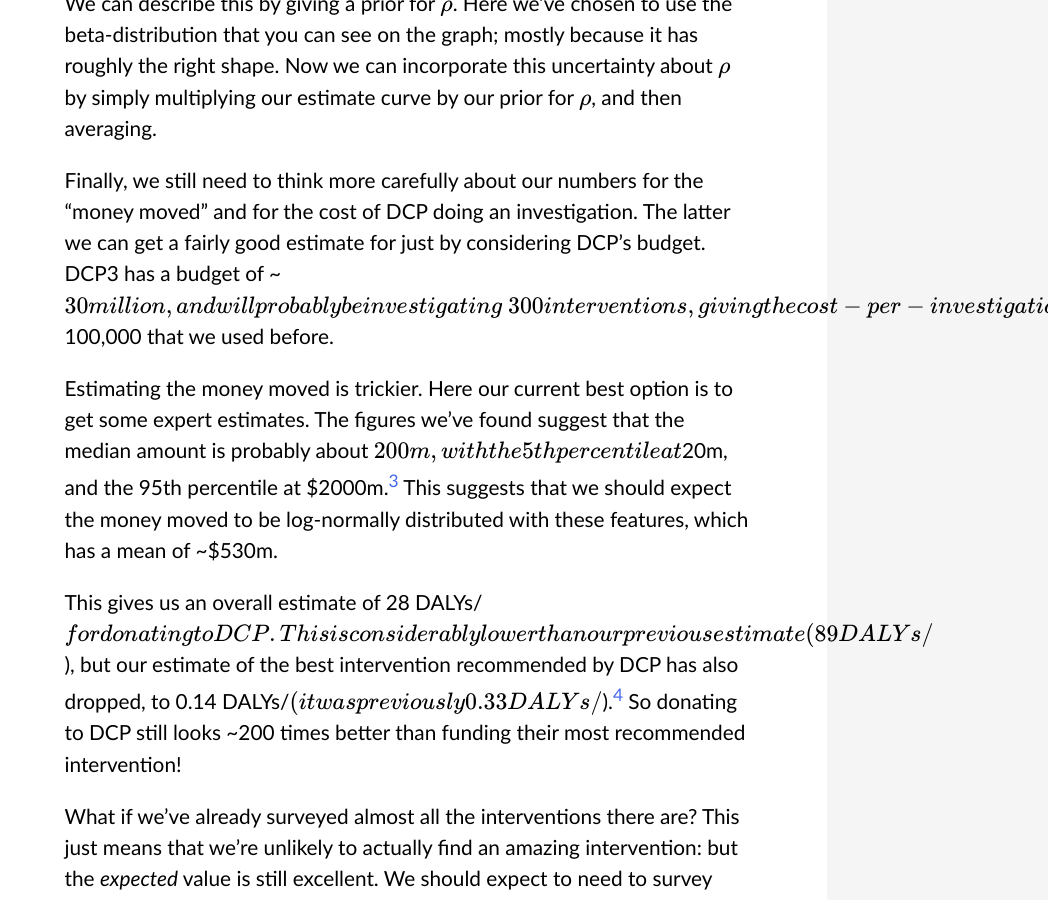
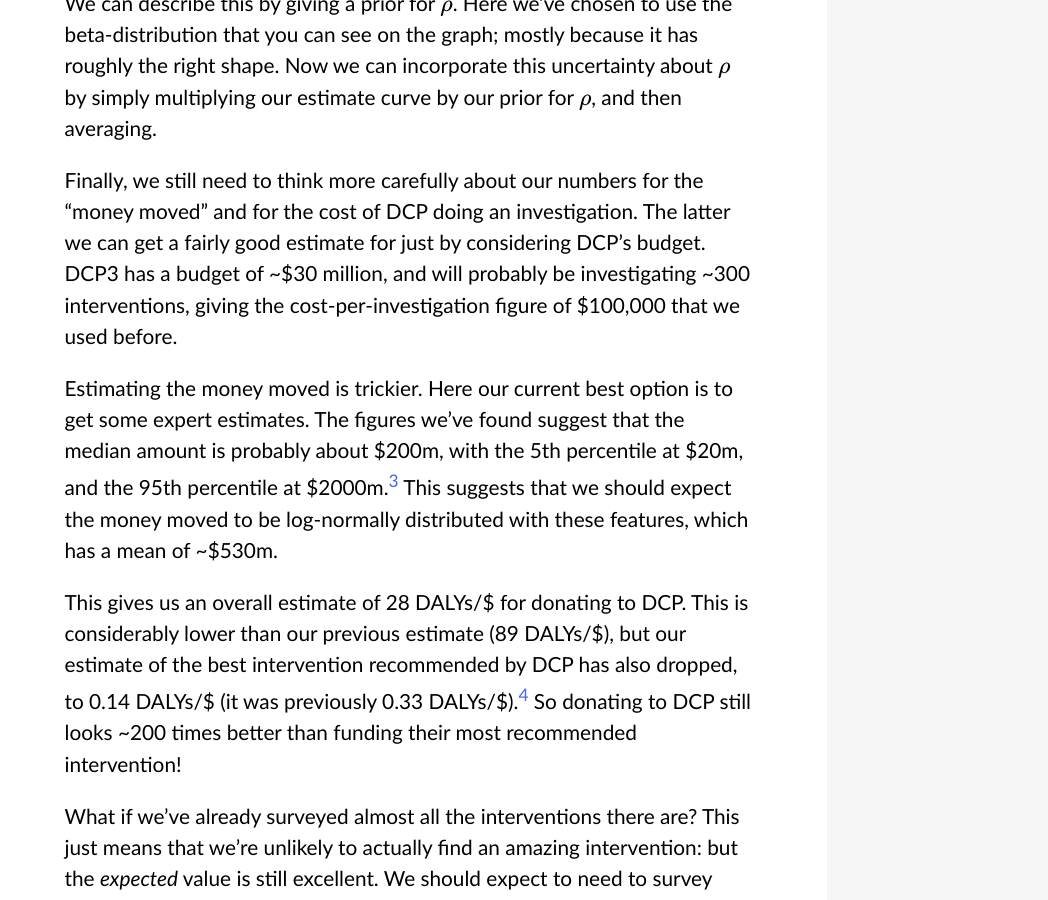
Before and after one commit to michaelpj/termsandtruthconditions, a Jekyll site: the page built from _posts/2012-11-04-estimating-the-effectiveness-of-dcp-2.markdown, in a window 1280 px wide and 900 px high, scrolled down 4429 px. Shown: the whole window, without its empty margins (232-1280 px from the left). Built offline with Jekyll 4.4.1, drawn with Linux system fonts in a browser that asks for light colours; nearby versions of some CDN libraries; some web fonts are replaced; Markdown is read by kramdown in place of the engine named in the settings; formulas are drawn with MathJax 3; comment, search, counter and statistics services are not loaded; some of the changed text lies outside the part shown.

Commit message:
Fix mathjax formatting

```diff
--- a/_posts/2012-11-01-estimating-the-effectiveness-of-dcp-1.markdown
+++ b/_posts/2012-11-01-estimating-the-effectiveness-of-dcp-1.markdown
@@ -40,9 +40,9 @@
 
 (Looking at the graph we get, the improvements also appear to be also log-normally distributed). Finally, we can then average these results. Call that average A.
 
-At this point, we need to plug in two final, very important parameters. These are figures for the money moved (M), and for the cost of DCP doing an investigation (C). These are particularly important as the our final estimate is going to be the average good done by an investigation (A\*M), divided by the cost of doing it (C). Our final estimate will therefore be directly proportional to M, and inversely proportional to C. We'll discuss these a little more in a future post. For now, I'm just going to give you some figures that are at least the right order of magnitude: namely about $530 million for M, and about $200,000 for C.
+At this point, we need to plug in two final, very important parameters. These are figures for the money moved (M), and for the cost of DCP doing an investigation (C). These are particularly important as the our final estimate is going to be the average good done by an investigation (A\*M), divided by the cost of doing it (C). Our final estimate will therefore be directly proportional to M, and inversely proportional to C. We'll discuss these a little more in a future post. For now, I'm just going to give you some figures that are at least the right order of magnitude: namely about \\$530 million for M, and about \\$200,000 for C.
 
-Putting all this together, we get an estimate for the effectiveness of DCP of a staggering 89 DALYs/$! For comparison, the best intervention that DCP claims to have found so far clocks in at 0.33 DALYs/$! As mentioned earlier, of course, this estimate is only as good as our model, but it certainly looks promising. In the next post I'll talk about how we can improve the model in a couple of ways.
+Putting all this together, we get an estimate for the effectiveness of DCP of a staggering 89 DALYs/\\$! For comparison, the best intervention that DCP claims to have found so far clocks in at 0.33 DALYs/\\$! As mentioned earlier, of course, this estimate is only as good as our model, but it certainly looks promising. In the next post I'll talk about how we can improve the model in a couple of ways.
 
 A few final caveats:
 
--- a/_posts/2012-11-04-estimating-the-effectiveness-of-dcp-2.markdown
+++ b/_posts/2012-11-04-estimating-the-effectiveness-of-dcp-2.markdown
@@ -18,57 +18,57 @@
 
 [^MonteCarlo]: See [wikipedia](http://en.wikipedia.org/wiki/Markov_chain_Monte_Carlo) for details. We're using Gibbs sampling, which is a bit more complicated, but Metropolis-Hastings is easier to understand and functionally the same.
 
-Throughout this post we're almost always going to work with the logarithms of our data. So, unless otherwise stated, you may assume that that's the case. Now, let's suppose that the true cost-effectiveness of the i-th intervention, \\(t_i\\) is normally distributed with mean \\(\mu\\) and standard deviation \\(\sigma\\).
+Throughout this post we're almost always going to work with the logarithms of our data. So, unless otherwise stated, you may assume that that's the case. Now, let's suppose that the true cost-effectiveness of the i-th intervention, $t_i$ is normally distributed with mean $\mu$ and standard deviation $\sigma$.
 
 $$t_i \sim N(\mu, \sigma^2)$$
 
-We have a lot of data taken from this distribution (that is, the DCP data). Call this \\(D\\). Given two values for \\(\mu, \sigma\\), we can work out how likely it is that we would get the data that we have got, given those two parameters, i.e. to abuse notation somewhat, we can calculate \\(P(\mu, \sigma \| D)\\). This lets us codify our uncertainty about \\(\mu,\sigma\\) by giving us a probability distribution for the parameters themselves. To work with this statistically, we can use a Markov Chain to produce a set of samples from this distribution. We can then run the rest of the process for each of these sets of parameters, and average the results.
+We have a lot of data taken from this distribution (that is, the DCP data). Call this $D$. Given two values for $\mu, \sigma$, we can work out how likely it is that we would get the data that we have got, given those two parameters, i.e. to abuse notation somewhat, we can calculate $P(\mu, \sigma \| D)$. This lets us codify our uncertainty about $\mu,\sigma$ by giving us a probability distribution for the parameters themselves. To work with this statistically, we can use a Markov Chain to produce a set of samples from this distribution. We can then run the rest of the process for each of these sets of parameters, and average the results.
 
-This will already give us a more accurate estimate than we had before, but it also gives us the tools to deal with the possibility of error. Let's expand our model further, and suppose that the observed values we have (the data \\(D\\)) are taken from the distribution previously described, plus some normally distributed error. So
+This will already give us a more accurate estimate than we had before, but it also gives us the tools to deal with the possibility of error. Let's expand our model further, and suppose that the observed values we have (the data $D$) are taken from the distribution previously described, plus some normally distributed error. So
 
 $$t_i \sim N(\mu, \sigma^2)$$
 
-$$m_i \sim N(t_i, \sigma'^2)$$
+$$m\_i \sim N(t\_i, \sigma'^2)$$
 
-where \\(\sigma'\\) is the standard deviation of the error, \\(m_i\\) is the "measured" value, and \\(t_i\\) is the true value as before.
+where $\sigma'$ is the standard deviation of the error, $m\_i$ is the "measured" value, and $t\_i$ is the true value as before.
 
-Now our data, \\(D\\), consists of a series of values for the \\(m_i\\)s, and we want to know the \\(t_i\\)s and the true values of the parameters (including the variance of the error).
+Now our data, $D$, consists of a series of values for the $m\_i$s, and we want to know the $t\_i$s and the true values of the parameters (including the variance of the error).
 
-However, we can extend our MCMC sampling to include the data itself, since for any sample \\(S\\) consisting of a set of data and values for \\(\mu, \sigma, \sigma'\\), we can calculate the probability of a new sample \\(T\\) given \\(S\\): the new set of data will be constrained by the previous parameters, and the new parameters will be constrained by the previous data.
+However, we can extend our MCMC sampling to include the data itself, since for any sample $S$ consisting of a set of data and values for $\mu, \sigma, \sigma'$, we can calculate the probability of a new sample $T$ given $S$: the new set of data will be constrained by the previous parameters, and the new parameters will be constrained by the previous data.
 
-This is enough to run the Markov process to get a set of samples for both the parameters and the data. We do, however, need a starting point. The mean of the \\(t_i\\)s we can assume to be the mean of \\(D\\), but the variance is slightly trickier. We're going to assume that the variance we measure from \\(D\\) is due partly to actual variance in the \\(t_i\\)s and partly due to error, in some proportion \\(\rho\\). That is, $$Var(D) = \rho\sigma^2 + (1- \rho)\sigma'^2$$ For the moment, let's not worry about the actual value of \\(\rho\\), but just assume that we have one. Since we can measure \\(Var(D)\\), this gives us a starting point for the MCMC process.
+This is enough to run the Markov process to get a set of samples for both the parameters and the data. We do, however, need a starting point. The mean of the $t\_i$s we can assume to be the mean of $D$, but the variance is slightly trickier. We're going to assume that the variance we measure from $D$ is due partly to actual variance in the $t_i$s and partly due to error, in some proportion $\rho$. That is, $$Var(D) = \rho\sigma^2 + (1- \rho)\sigma'^2$$ For the moment, let's not worry about the actual value of $\rho$, but just assume that we have one. Since we can measure $Var(D)$, this gives us a starting point for the MCMC process.
 
-At this point we're going to do something very similar to what we did last time: for each of our samples, we're going to generate lots of values for \\(t_i\\) and \\(m_i\\) given the values of \\(\mu, \sigma, \sigma'\\) from that sample. Then for each of them, we're going to try to model what would happen, according to our model, if DCP were to assess a new intervention with that value. The tricky part here is that although we know the *true* efficiency of the intervention, our hypothetical DCP assessor does not. All they would know is the *measured* efficiency. So, for each of them we can do the following:
+At this point we're going to do something very similar to what we did last time: for each of our samples, we're going to generate lots of values for $t\_i$ and $m\_i$ given the values of $\mu, \sigma, \sigma'$ from that sample. Then for each of them, we're going to try to model what would happen, according to our model, if DCP were to assess a new intervention with that value. The tricky part here is that although we know the *true* efficiency of the intervention, our hypothetical DCP assessor does not. All they would know is the *measured* efficiency. So, for each of them we can do the following:
 
-1) Which intervention is currently believed to be best? (i.e. which \\(m_i\\) is biggest in \\(D\\)?) Suppose it is the j-th intervention.
+1) Which intervention is currently believed to be best? (i.e. which $m_i$ is biggest in $D$?) Suppose it is the j-th intervention.
 
-2) Is the newly generated intervention believed to be better than that? (i.e. is \\(m_i > m_j\\)?)
+2) Is the newly generated intervention believed to be better than that? (i.e. is $m\_i > m\_j$?)
 
 3) If so, assume that the money moved switches to the j-th intervention from the i-th.
 
-4) Then calculate the difference in the true effectivenesses of the j-th and i-th interventions. (i.e. \\(t_j - t_i\\))
+4) Then calculate the difference in the true effectivenesses of the j-th and i-th interventions. (i.e. $t\_j - t\_i$)
 
 5) Average the gains in effectiveness.
 
 [In the script this looks a bit different as we're working with logarithms, but the idea is the same.]
 
-Remember \\(\rho\\)? We're not actually sure what the right value for \\(\rho\\) is, but what we can do to start with is to plot how our estimate varies with \\(\rho\\).
+Remember $\rho$? We're not actually sure what the right value for $\rho$ is, but what we can do to start with is to plot how our estimate varies with $\rho$.
 
 {% img center /blog/images/gwwc-dcp/estimates-by-error.png %}
 
-The red line is our estimate for the (non-logarithm'd) effectiveness of donating to DCP, and the x-axis is what we've been calling \\(\rho\\).[^monotonic] The green line shows the average true effectiveness of the intervention that appears to be best (when we add in the error), that is, how good it is to donate to DCP's most recommended intervention, rather than DCP itself. On this scale, that line is almost invisible! Unsurprisingly, as the amount of variance due to error goes to 100%, not only does donating to DCP become worthless, but our estimation of how good their current recommendations are drops to almost nothing (not that you can see that here). However, until the amount of error becomes excessive, it is still significantly better to donate to DCP than to their most recommended intervention.
+The red line is our estimate for the (non-logarithm'd) effectiveness of donating to DCP, and the x-axis is what we've been calling $\rho$.[^monotonic] The green line shows the average true effectiveness of the intervention that appears to be best (when we add in the error), that is, how good it is to donate to DCP's most recommended intervention, rather than DCP itself. On this scale, that line is almost invisible! Unsurprisingly, as the amount of variance due to error goes to 100%, not only does donating to DCP become worthless, but our estimation of how good their current recommendations are drops to almost nothing (not that you can see that here). However, until the amount of error becomes excessive, it is still significantly better to donate to DCP than to their most recommended intervention.
 
 [^monotonic]: The red line should, *a priori*, be decreasing monotonically. However, what I'm plotting is the result of my *simulation*, so there's some jitter in the readings.
 
-The final line on the graph represents our uncertainty about \\(\rho\\). We aren't totally uncertain about it; it's pretty unlikely that the error is zero, or 100%. We can describe this by giving a prior for \\(\rho\\). Here we've chosen to use the beta-distribution that you can see on the graph; mostly because it has roughly the right shape. Now we can incorporate this uncertainty about \\(\rho\\) by simply multiplying our estimate curve by our prior for \\(\rho\\), and then averaging.
+The final line on the graph represents our uncertainty about $\rho$. We aren't totally uncertain about it; it's pretty unlikely that the error is zero, or 100%. We can describe this by giving a prior for $\rho$. Here we've chosen to use the beta-distribution that you can see on the graph; mostly because it has roughly the right shape. Now we can incorporate this uncertainty about $\rho$ by simply multiplying our estimate curve by our prior for $\rho$, and then averaging.
 
-Finally, we still need to think more carefully about our numbers for the "money moved" and for the cost of DCP doing an investigation. The latter we can get a fairly good estimate for just by considering DCP's budget. DCP3 has a budget of ~$30 million, and will probably be investigating ~300 interventions, giving the cost-per-investigation figure of $100,000 that we used before.
+Finally, we still need to think more carefully about our numbers for the "money moved" and for the cost of DCP doing an investigation. The latter we can get a fairly good estimate for just by considering DCP's budget. DCP3 has a budget of ~\\$30 million, and will probably be investigating ~300 interventions, giving the cost-per-investigation figure of \\$100,000 that we used before.
 
-Estimating the money moved is trickier. Here our current best option is to get some expert estimates. The figures we've found suggest that the median amount is probably about $200m, with the 5th percentile at $20m, and the 95th percentile at $2000m.[^Ord] This suggests that we should expect the money moved to be log-normally distributed with these features, which has a mean of ~$530m.
+Estimating the money moved is trickier. Here our current best option is to get some expert estimates. The figures we've found suggest that the median amount is probably about \\$200m, with the 5th percentile at \\$20m, and the 95th percentile at \\$2000m.[^Ord] This suggests that we should expect the money moved to be log-normally distributed with these features, which has a mean of ~\\$530m.
 
 [^Ord]: Toby Ord, personal communication.
 
-This gives us an overall estimate of 28 DALYs/$ for donating to DCP. This is considerably lower than our previous estimate (89 DALYs/$), but our estimate of the best intervention recommended by DCP has also dropped, to 0.14 DALYs/$ (it was previously 0.33 DALYs/$).[^regression] So donating to DCP still looks ~200 times better than funding their most recommended intervention!
+This gives us an overall estimate of 28 DALYs/\\$ for donating to DCP. This is considerably lower than our previous estimate (89 DALYs/\\$), but our estimate of the best intervention recommended by DCP has also dropped, to 0.14 DALYs/\\$ (it was previously 0.33 DALYs/\\$).[^regression] So donating to DCP still looks ~200 times better than funding their most recommended intervention!
 
 [^regression]: This is a similar phenomenon to regression to the mean: if we believe that there is some degree of error in our measurements (in the case of regression to the mean it's more like "performance error"), then our estimate of the actual value should be closer to the mean.
 
```
